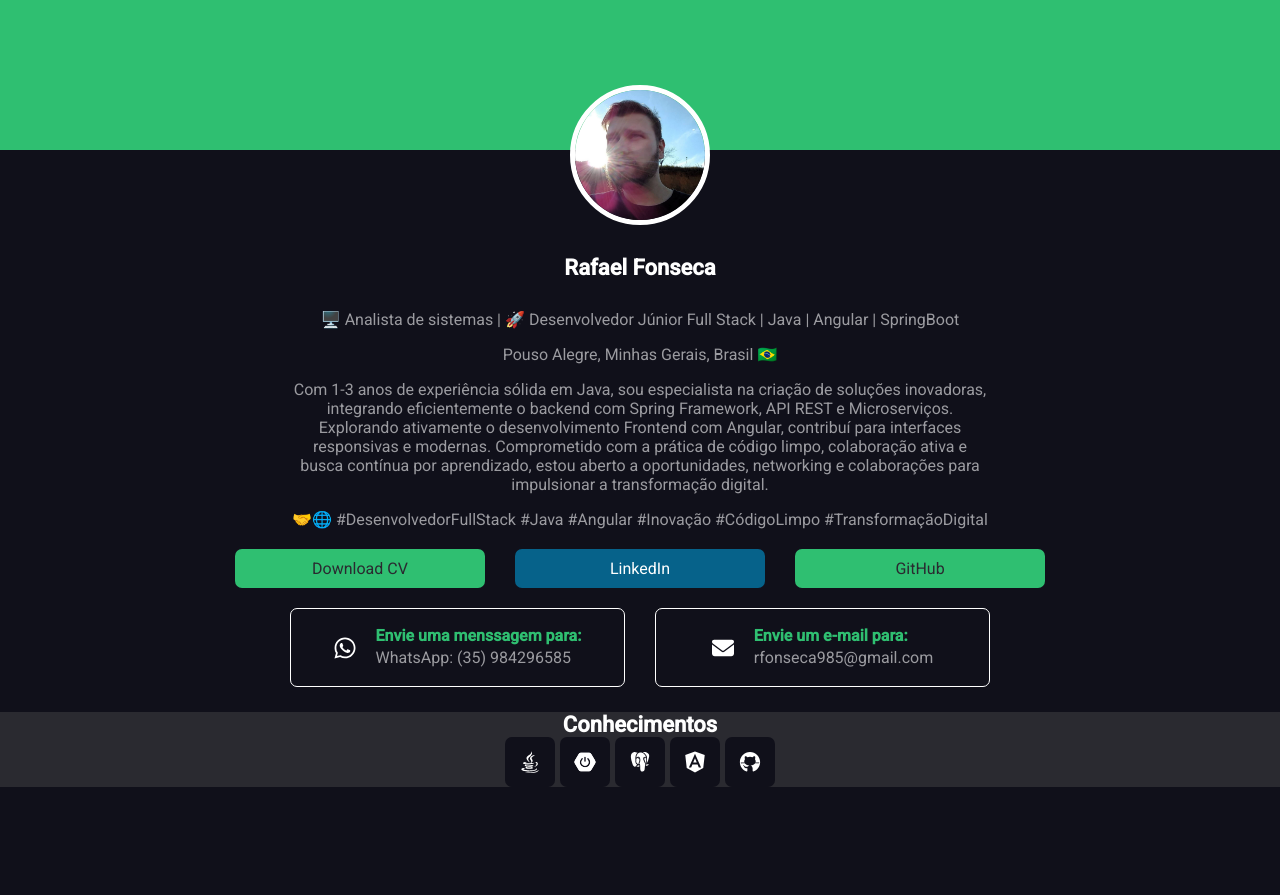
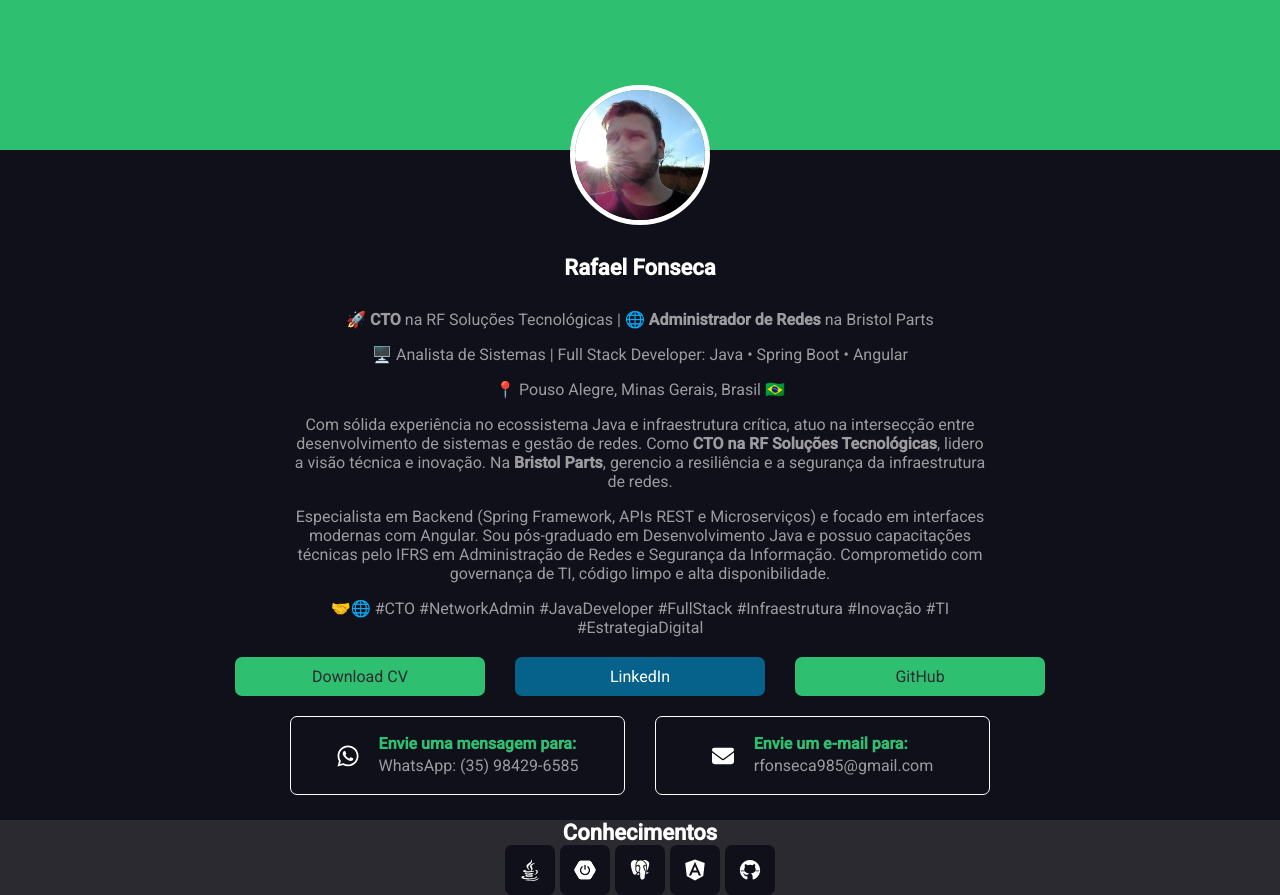
Before and after one commit to rfonseca985/page-portifolio, an Angular app: page / in a window 1280 px wide. Before the commit the page ends 800 px from the top, so only its background shows below. Built offline with nearby package versions, Linux system fonts and the light colour scheme.

Commit message:
Revise header component with new profile details
Updated personal information and contact details in the header component.

```diff
--- a/src/app/modules/page/components/header/header.component.html
+++ b/src/app/modules/page/components/header/header.component.html
@@ -11,14 +11,24 @@
 
 <aside>
   <div class="container">
-    <p> 🖥️ Analista de sistemas | 🚀 Desenvolvedor Júnior Full Stack | Java | Angular | SpringBoot </p>
-    <p>Pouso Alegre, Minhas Gerais, Brasil 🇧🇷</p>
-    <p>Com 1-3 anos de experiência sólida em Java, sou especialista na criação de soluções inovadoras,
-      integrando eficientemente o backend com Spring Framework, API REST e Microserviços.
-      Explorando ativamente o desenvolvimento Frontend com Angular, contribuí para interfaces responsivas e modernas.
-      Comprometido com a prática de código limpo, colaboração ativa e busca contínua por aprendizado,
-      estou aberto a oportunidades, networking e colaborações para impulsionar a transformação digital.</p>
-    <p>🤝🌐 #DesenvolvedorFullStack #Java #Angular #Inovação #CódigoLimpo #TransformaçãoDigital</p>
+    <p>🚀 <strong>CTO</strong> na RF Soluções Tecnológicas | 🌐 <strong>Administrador de Redes</strong> na Bristol Parts</p>
+    <p>🖥️ Analista de Sistemas | Full Stack Developer: Java • Spring Boot • Angular</p>
+    <p>📍 Pouso Alegre, Minas Gerais, Brasil 🇧🇷</p>
+
+    <p>
+      Com sólida experiência no ecossistema Java e infraestrutura crítica, atuo na intersecção entre
+      desenvolvimento de sistemas e gestão de redes. Como <strong>CTO na RF Soluções Tecnológicas</strong>,
+      lidero a visão técnica e inovação. Na <strong>Bristol Parts</strong>, gerencio a resiliência e a segurança
+      da infraestrutura de redes.
+    </p>
+    <p>
+      Especialista em Backend (Spring Framework, APIs REST e Microserviços) e focado em interfaces modernas com Angular.
+      Sou pós-graduado em Desenvolvimento Java e possuo capacitações técnicas pelo IFRS em Administração de Redes e
+      Segurança da Informação. Comprometido com governança de TI, código limpo e alta disponibilidade.
+    </p>
+
+    <p>🤝🌐 #CTO #NetworkAdmin #JavaDeveloper #FullStack #Infraestrutura #Inovação #TI #EstrategiaDigital</p>
+
     <nav>
       <ul>
         <li>
@@ -38,6 +48,7 @@
         </li>
       </ul>
     </nav>
+
     <section>
       <figure>
         <img src="assets/icons/whatsapp.svg"
@@ -45,26 +56,26 @@
           width="22px"
           height="24px"
         />
-
         <figcaption>
-      <a  href="https://api.whatsapp.com/send?phone=5512988458869&amp;text=Ol%C3%A1%20Rafael,%20preciso%20de%20um%20job!"
+          <a href="https://api.whatsapp.com/send?phone=5535984296585&amp;text=Ol%C3%A1%20Rafael,%20vi%20seu%20portf%C3%B3lio!"
             target="_blank">
-        <strong _ngcontent-ng-c3293745750="">Envie uma menssagem para:</strong>
-        <p _ngcontent-ng-c3293745750="">WhatsApp: (35) 984296585</p></a>
+            <strong>Envie uma mensagem para:</strong>
+            <p>WhatsApp: (35) 98429-6585</p>
+          </a>
         </figcaption>
       </figure>
+
       <figure>
         <img src="assets/icons/mail.svg"
           alt="Icone para contato de e-mail"
           width="22px"
           height="24px"
         />
-
         <figcaption>
-      <a  href="mailto:rfonseca985@gmail.com"
-      target="_blank">
-        <strong _ngcontent-ng-c3293745750="">Envie um e-mail para:</strong>
-        <p _ngcontent-ng-c3293745750="">rfonseca985&#64;gmail.com</p></a>
+          <a href="mailto:rfonseca985@gmail.com" target="_blank">
+            <strong>Envie um e-mail para:</strong>
+            <p>rfonseca985&#64;gmail.com</p>
+          </a>
         </figcaption>
       </figure>
     </section>
```
Lines whose indentation alone changed are shown as unchanged.
